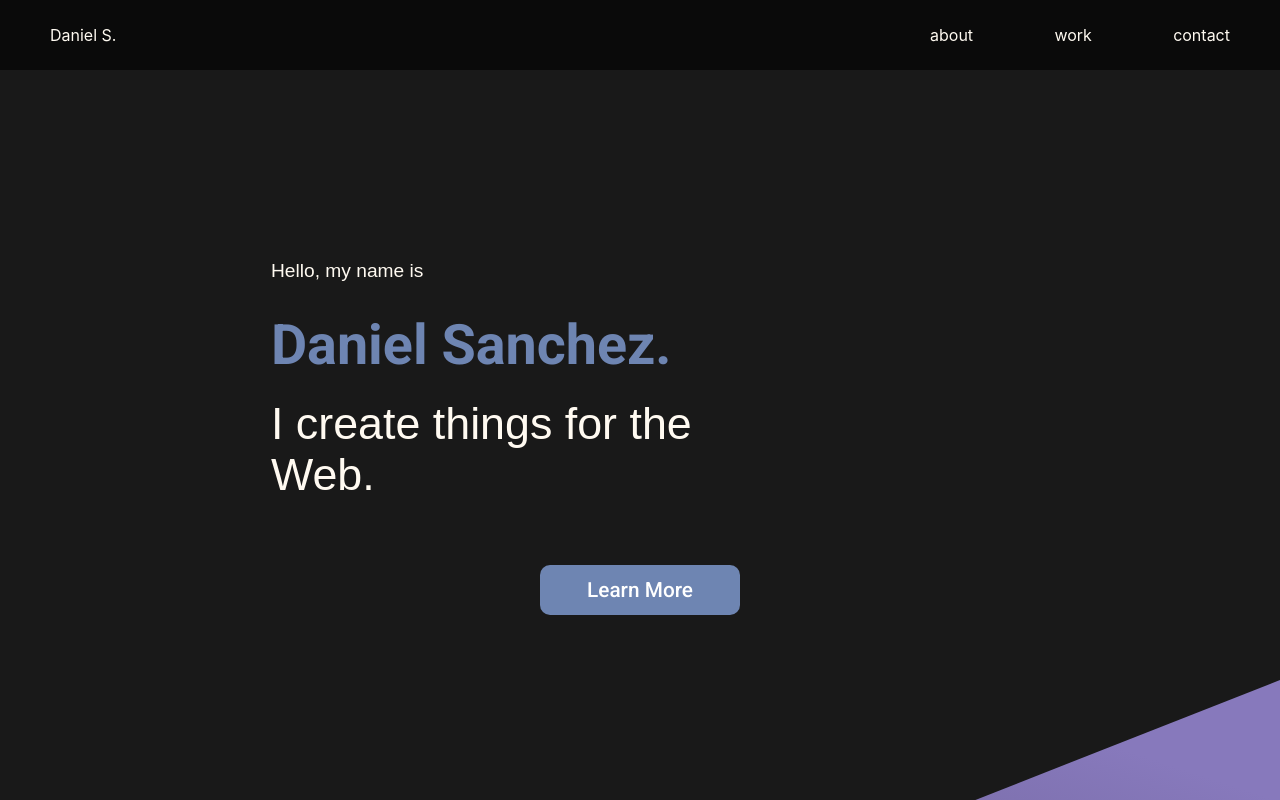
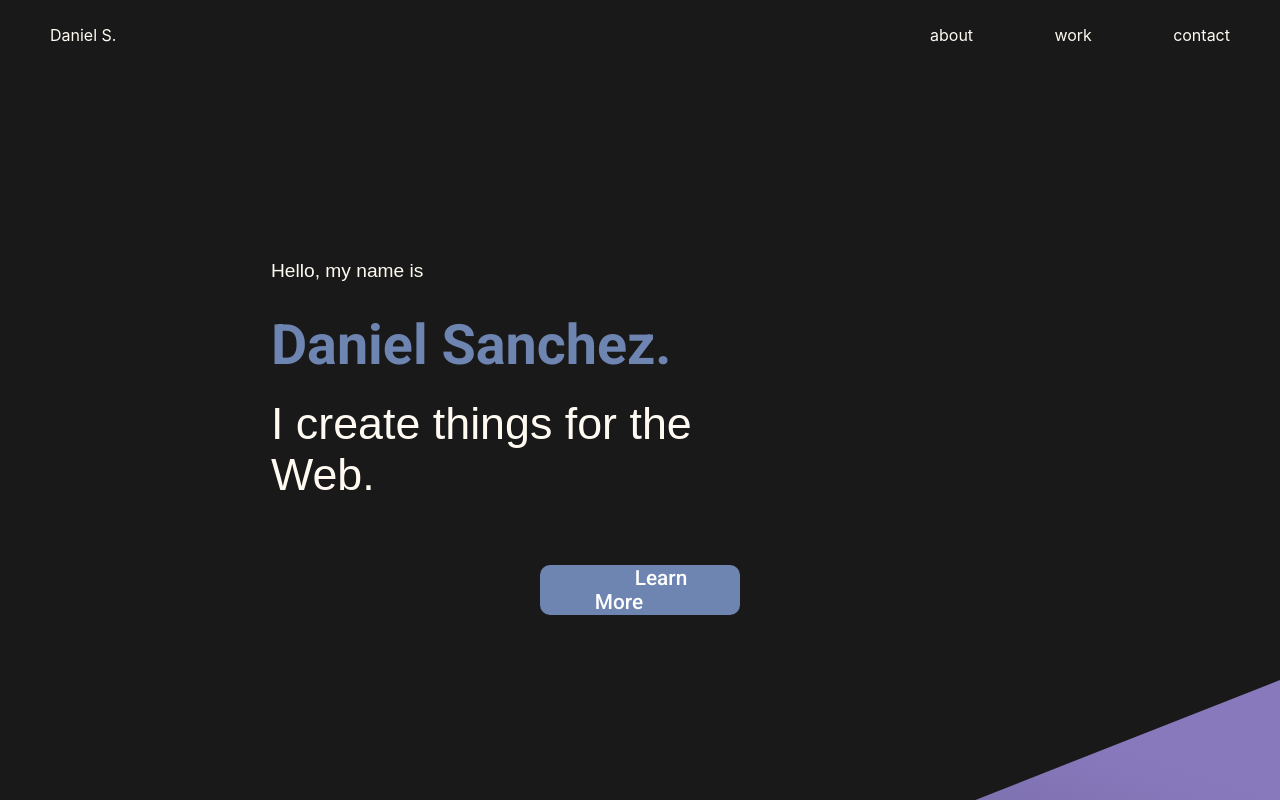
Before and after one commit to dannysanchez559/2022-portfolio, a React (Create React App) app: page / in a window 1280 px wide. Shown: the top 800 px of the page. Built offline with nearby package versions, Linux system fonts and the light colour scheme; some icons are missing.

Commit message:
feat(nav): add scrolling, hovering, and animations to entire page

```diff
--- a/package.json
+++ b/package.json
@@ -10,6 +10,7 @@
     "react": "^17.0.2",
     "react-dom": "^17.0.2",
     "react-scripts": "5.0.0",
+    "react-scroll": "^1.8.7",
     "styled-components": "^5.3.3",
     "web-vitals": "^2.1.4"
   },
--- a/src/components/AboutMe/AboutMe.js
+++ b/src/components/AboutMe/AboutMe.js
@@ -67,7 +67,7 @@ const AboutContentWrapper = styled.div`
 
 const AboutMe = () => {
   return (
-    <AboutMeWrapper>
+    <AboutMeWrapper id="about">
       <LeftSideWrapper>
         <img src={AboutMePicture} />
       </LeftSideWrapper>
--- a/src/components/Contact/Contact.js
+++ b/src/components/Contact/Contact.js
@@ -108,6 +108,11 @@ const ContactFormWrapper = styled.div`
       align-items: center;
       color: #ffffff;
     }
+
+    button:hover {
+      background-color: rgba(90, 113, 158, 0.8);
+      cursor: pointer;
+    }
   }
 `;
 
@@ -117,7 +122,7 @@ const EmailSentMessage = styled.div`
 
 const Contact = () => {
   return (
-    <ContactPageWrapper>
+    <ContactPageWrapper id="contact">
       <ContactPageRightSideWrapper>
         <ContactPageHeaderWrapper>
           <h1>contact.</h1>
--- a/src/components/Nav/Nav.js
+++ b/src/components/Nav/Nav.js
@@ -1,4 +1,5 @@
-import React from "react";
+import React, { useState, useEffect } from "react";
+import { Link } from "react-scroll";
 import styled from "styled-components";
 
 const NavWrapper = styled.div`
@@ -15,7 +16,10 @@ const NavWrapper = styled.div`
   top: 0;
   width: 100vw;
   z-index: 100;
-  background-color: rgba(0, 0, 0, 0.6);
+
+  a:hover {
+    color: rgba(90, 113, 158, 1);
+  }
 `;
 
 const LeftNav = styled.div``;
@@ -29,15 +33,66 @@ const RightNav = styled.div`
 `;
 
 const Nav = () => {
+  const [opaqueNav, setOpaqueNav] = useState("rgba(0,0,0,0)");
+
+  useEffect(() => {
+    window.addEventListener("scroll", navBarScrollEffect);
+
+    return () => {
+      window.removeEventListener("scroll", navBarScrollEffect);
+    };
+  }, []);
+
+  const navBarScrollEffect = () => {
+    if (window !== undefined) {
+      let windowHeight = window.scrollY;
+      windowHeight > 100
+        ? setOpaqueNav("rgba(0, 0, 0, 0.8)")
+        : setOpaqueNav("rgba(0,0,0,0)");
+    }
+  };
+
   return (
-    <NavWrapper>
+    <NavWrapper style={{ backgroundColor: `${opaqueNav}` }}>
       <LeftNav>
-        <a>Daniel S.</a>
+        <Link
+          to="top"
+          spy={true}
+          smooth={true}
+          duration={400}
+          style={{ cursor: "pointer" }}
+        >
+          <a> Daniel S.</a>
+        </Link>
       </LeftNav>
       <RightNav>
-        <a>about</a>
-        <a>work</a>
-        <a>contact</a>
+        <Link
+          to="about"
+          spy={true}
+          smooth={true}
+          duration={400}
+          style={{ cursor: "pointer" }}
+        >
+          about
+        </Link>
+        <Link
+          to="work"
+          spy={true}
+          smooth={true}
+          duration={400}
+          style={{ cursor: "pointer" }}
+        >
+          work
+        </Link>
+        <Link
+          to="contact"
+          spy={true}
+          smooth={true}
+          duration={400}
+          style={{ cursor: "pointer" }}
+        >
+          contact
+        </Link>
       </RightNav>
     </NavWrapper>
   );
--- a/src/components/TopPage/TopPage.js
+++ b/src/components/TopPage/TopPage.js
@@ -1,5 +1,6 @@
 import React from "react";
 import styled from "styled-components";
+import { Link } from "react-scroll";
 import { ReactComponent as ProfilePic } from "../../img/profilePic.svg";
 
 const TopPageWrapper = styled.div`
@@ -11,6 +12,7 @@ const TopPageWrapper = styled.div`
   justify-content: center;
   button {
     margin: 0 auto;
+    align-self: center;
   }
 `;
 
@@ -62,11 +64,16 @@ const LearnMoreBtn = styled.button`
   border-radius: 10px;
   border: none;
   text-decoration: none;
+
+  :hover {
+    cursor: pointer;
+    background-color: rgba(90, 113, 158, 0.8);
+  }
 `;
 
 const TopPage = () => {
   return (
-    <TopPageWrapper>
+    <TopPageWrapper id="top">
       <TopSectionWrapper>
         <TopPageLeft>
           <p>Hello, my name is </p>
@@ -79,7 +86,20 @@ const TopPage = () => {
         </TopPageRight>
       </TopSectionWrapper>
 
-      <LearnMoreBtn>Learn More</LearnMoreBtn>
+      <LearnMoreBtn>
+        <Link
+          to="about"
+          spy={true}
+          smooth={true}
+          duration={400}
+          style={{
+            padding: "10px 42px",
+            cursor: "pointer",
+          }}
+        >
+          Learn More
+        </Link>
+      </LearnMoreBtn>
     </TopPageWrapper>
   );
 };
--- a/src/components/Work/Work.js
+++ b/src/components/Work/Work.js
@@ -116,7 +116,7 @@ const Work = () => {
   let movieAppUrl = "https://reactoads-movie-app-7c45e.web.app/";
 
   return (
-    <WorkWrapper>
+    <WorkWrapper id="work">
       <WorkHeaderWrapper>
         <h1>work.</h1>
       </WorkHeaderWrapper>
```
Also changed, not shown: 1 other file (tests, documents, lock files or other folders).
